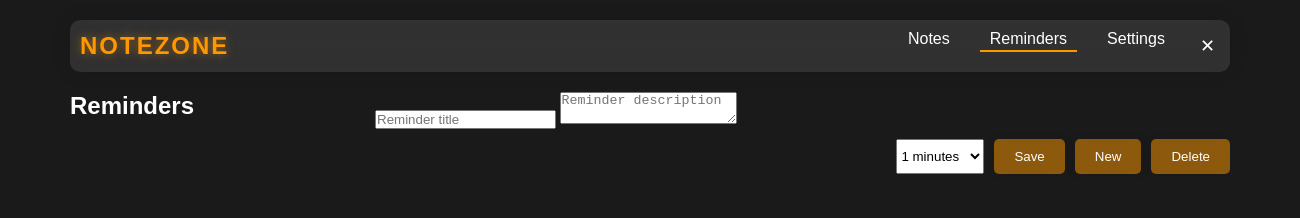
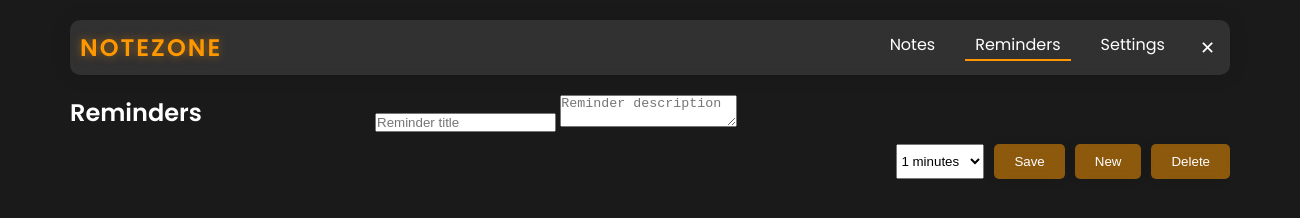
Before and after one commit to Sieep-Coding/notezone, an Electron app: page reminders.html in a window 1300 px wide. Drawn offline with Linux system fonts and the light colour scheme; no server answers.

Commit message:
fixed pages

```diff
--- a/reminders.html
+++ b/reminders.html
@@ -5,6 +5,7 @@
     <meta name="viewport" content="width=device-width, initial-scale=1.0">
     <title>NoteZone - Reminders</title>
     <link rel="stylesheet" href="assets/css/styles.css">
+    <link href="https://fonts.googleapis.com/css2?family=Poppins:wght@400;600&display=swap" rel="stylesheet">
 </head>
 <body>
     <div class="container">
```
